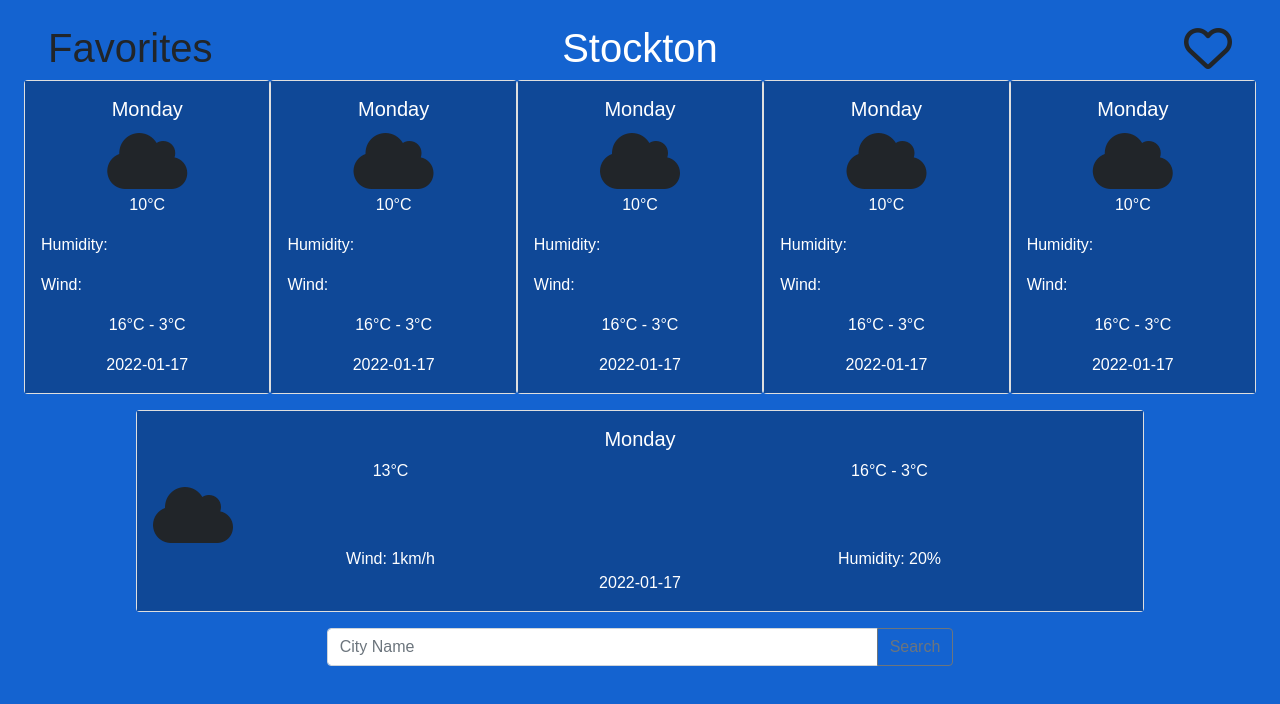
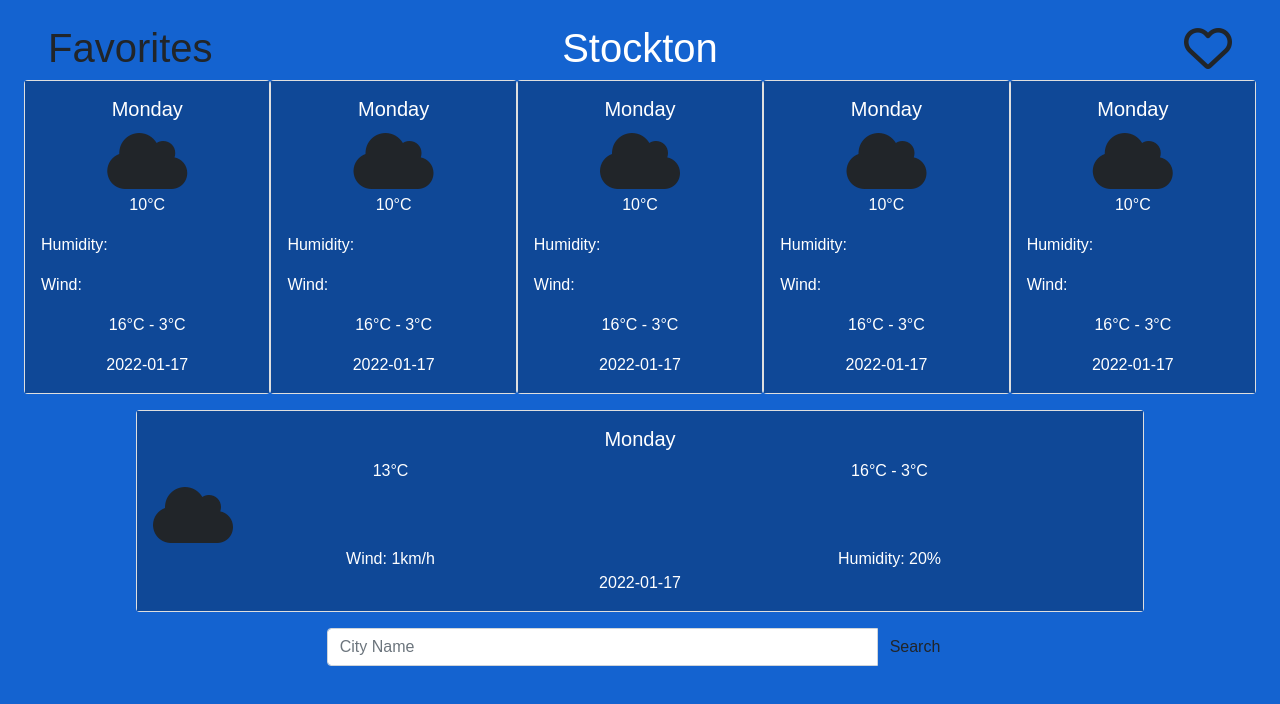
Before and after one commit to dbautista9015/WeatherAppProject, a plain HTML site: page index.html in a window 1280 px wide. Drawn offline with nearby package versions, Linux system fonts and the light colour scheme; no server answers.

Commit message:
Changed button

```diff
--- a/index.html
+++ b/index.html
@@ -145,7 +145,7 @@
         <div class="col-7">
           <div class="input-group mb-3 px-5">
             <input type="text" class="form-control" placeholder="City Name" aria-label="Recipient's username" aria-describedby="button-addon2">
-            <button class="btn btn-outline-secondary" type="button" id="button-addon2">Search</button>
+            <button class="btn" type="button" id="button-addon2">Search</button>
           </div>
         </div>
       </div>
```
